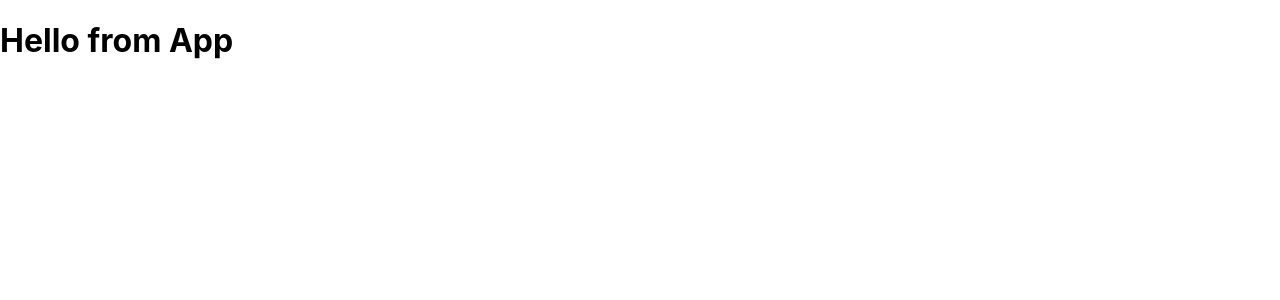
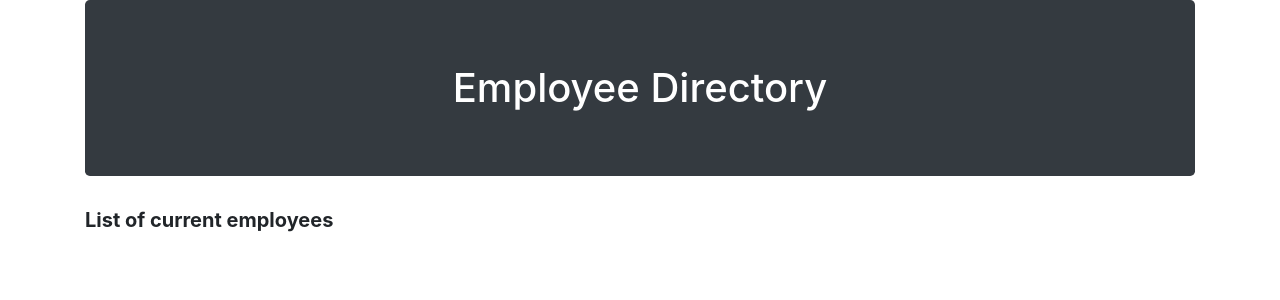
Before and after one commit to shreraje/React-Employee-Directory, a React (Create React App) app: page / in a window 1280 px wide. Shown: the top 300 px of the page. Built offline with nearby package versions, Linux system fonts and the light colour scheme.

Commit message:
Adding utils with API file, component folder with Heading file and tested if working

```diff
--- a/src/App.js
+++ b/src/App.js
@@ -1,10 +1,15 @@
 import React from 'react';
 import './App.css';
+import Heading from '../src/components/Heading';
+import 'bootstrap/dist/css/bootstrap.min.css';
+
+
 
 function App() {
   return (
     <div>
-      <h1>Hello from App</h1>
+      <Heading/>
+
     </div>
   );
 }
--- /dev/null
+++ b/src/components/Heading.js
@@ -0,0 +1,19 @@
+import React, { Component } from 'react';
+import 'bootstrap/dist/css/bootstrap.min.css';
+
+class Heading extends Component {
+    render() {
+        return (
+            <div>
+                <div className="container">
+                    <div className="display-4">
+                        <h1 className="jumbotron bg-dark text-white" style={{ textAlign: "center" }}>Employee Directory</h1>
+                        <h2 className="lead" style={{ fontWeight: "bold" }}>List of current employees</h2>
+                    </div>
+                </div>
+            </div>
+        )
+    }
+}
+
+export default Heading;
--- a/src/index.js
+++ b/src/index.js
@@ -1,6 +1,5 @@
 import React from 'react';
 import ReactDOM from 'react-dom';
-import './index.css';
 import App from './App';
 
 ReactDOM.render(
```
Also changed, not shown: package.json (+7 -1 lines), src/utils/API.js (added), 2 other files (tests, documents, lock files or other folders).
